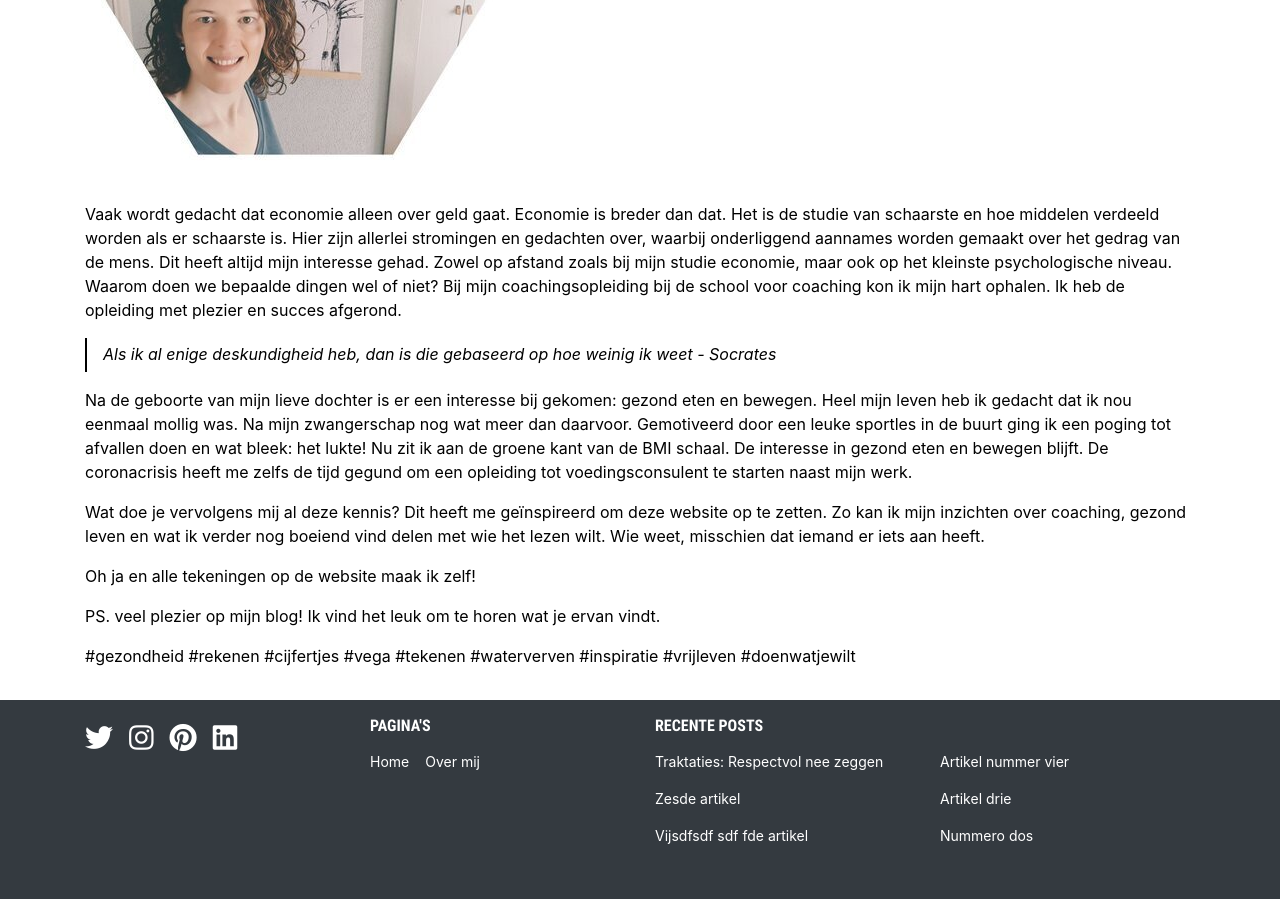
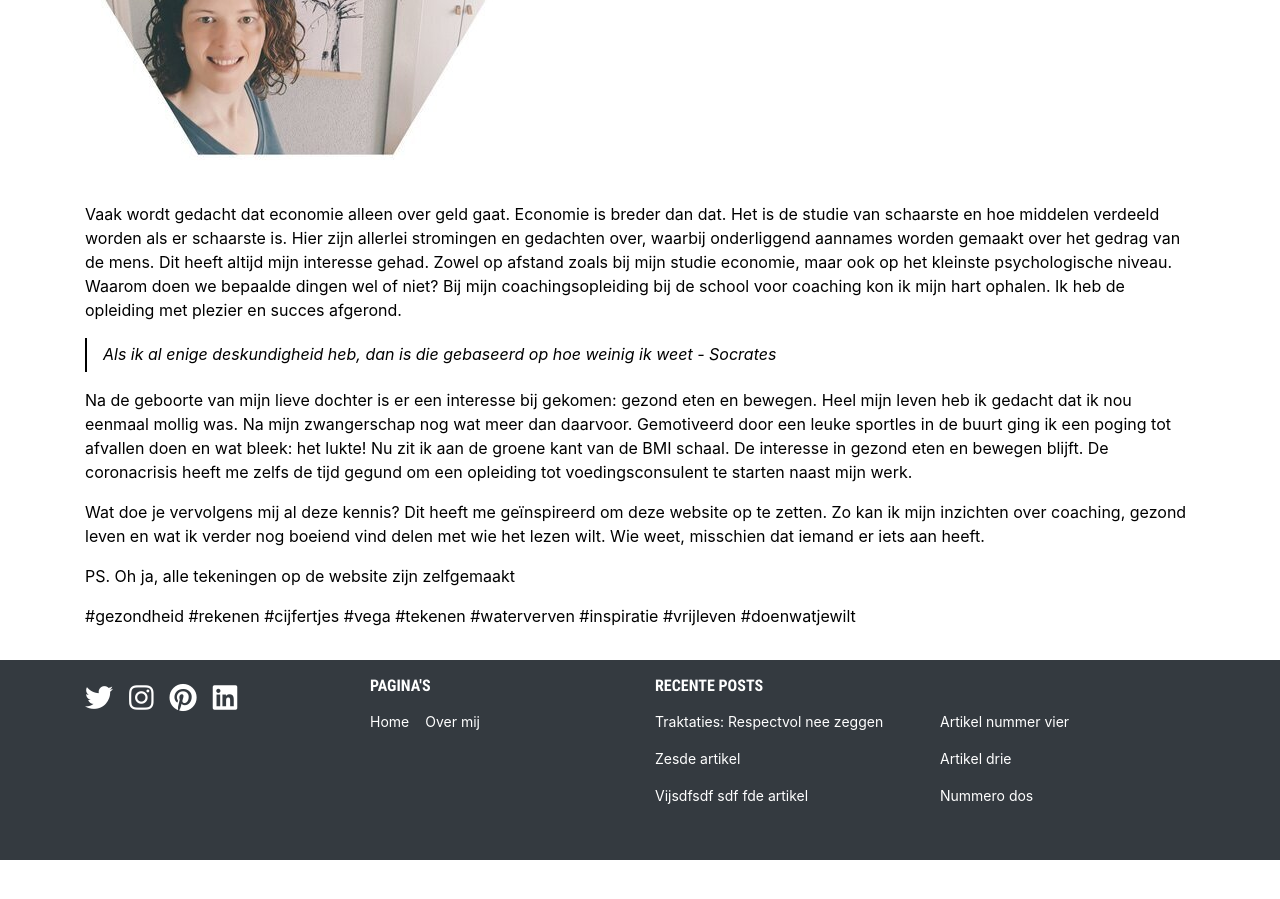
Before and after one commit to BaasLimited/baasovereten.github.io, a Jekyll site: the page built from over-mij.md, in a window 1280 px wide and 900 px high, scrolled down 705 px. Built offline with Jekyll 4.4.1, drawn with Linux system fonts in a browser that asks for light colours; after the commit the page ends 1565 px from its top, so only the background shows below that.

Commit message:
Update over-mij.md

```diff
--- a/over-mij.md
+++ b/over-mij.md
@@ -16,8 +16,6 @@ Nu zit ik aan de groene kant van de BMI schaal. De interesse in gezond eten en b
 
 Wat doe je vervolgens mij al deze kennis? Dit heeft me geïnspireerd om deze website op te zetten. Zo kan ik mijn inzichten over coaching, gezond leven en wat ik verder nog boeiend vind delen met wie het lezen wilt. Wie weet, misschien dat iemand er iets aan heeft.
 
-Oh ja en alle tekeningen op de website maak ik zelf!
-
-PS. veel plezier op mijn blog! Ik vind het leuk om te horen wat je ervan vindt.
+PS. Oh ja, alle tekeningen op de website zijn zelfgemaakt
 
 #gezondheid #rekenen #cijfertjes #vega #tekenen #waterverven #inspiratie #vrijleven #doenwatjewilt
```
